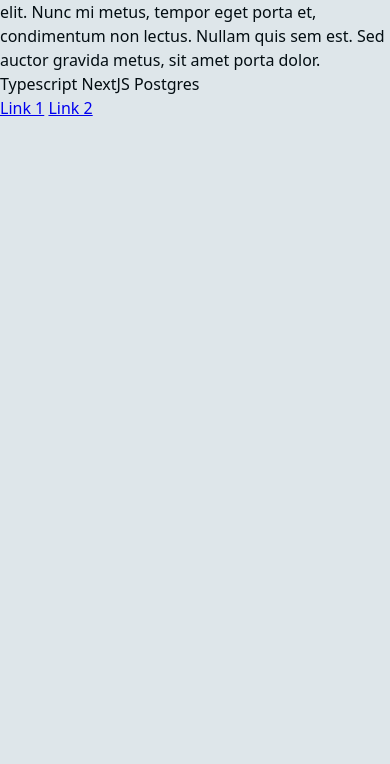
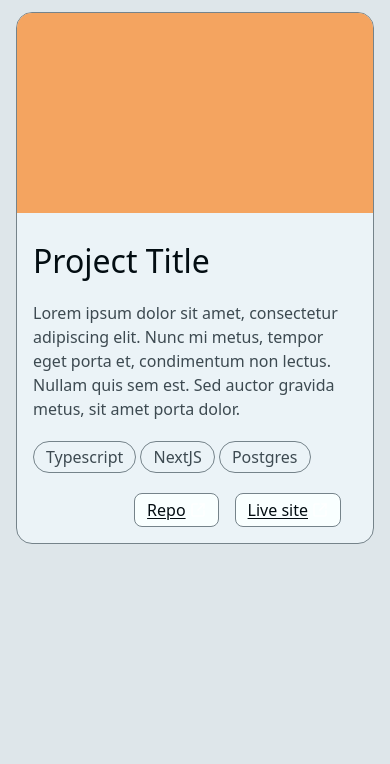
Before and after one commit to amazinglynormal/personal-site, a website built with Vite: page src/projects.html in a window 390 px wide. Shown: the part 96-860 px from the top of the page. Built offline with nearby package versions, Linux system fonts and the light colour scheme.

Commit message:
style: project card mobile styles

```diff
--- a/src/projects.html
+++ b/src/projects.html
@@ -11,6 +11,8 @@
         <h1>Projects Page</h1>
         <section>
             <article class="card">
+                <div class="card__picture"></div>
+                <div class="card__info-container">
                     <header class="card__header">Project Title</header>
                     <main>
                         <p class="card__description">
@@ -26,11 +28,40 @@
                         </div>
                     </main>
                     <footer>
-                    <nav>
-                        <a href="#" class="card__link">Link 1</a>
-                        <a href="#" class="card__link">Link 2</a>
+                        <nav class="card__links-container">
+                            <a href="#" class="card__link">
+                                Repo
+                                <svg xmlns="http://www.w3.org/2000/svg"
+                                    viewBox="0 0 24 24"
+                                    fill="none"
+                                    stroke="#ffffff"
+                                    stroke-width="2"
+                                    stroke-linecap="round"
+                                    stroke-linejoin="round"
+                                    class="card__link-svg">
+                                    <path d="M21 13v6a2 2 0 0 1-2 2H5a2 2 0 0 1-2-2V5a2 2 0 0 1 2-2h6"/>
+                                    <path d="m21 3-9 9"/>
+                                    <path d="M15 3h6v6"/>
+                                </svg>
+                            </a>
+                            <a href="#" class="card__link">
+                                Live site
+                                <svg xmlns="http://www.w3.org/2000/svg"
+                                    viewBox="0 0 24 24"
+                                    fill="none"
+                                    stroke="#ffffff"
+                                    stroke-width="2"
+                                    stroke-linecap="round"
+                                    stroke-linejoin="round"
+                                    class="card__link-svg">
+                                    <path d="M21 13v6a2 2 0 0 1-2 2H5a2 2 0 0 1-2-2V5a2 2 0 0 1 2-2h6"/>
+                                    <path d="m21 3-9 9"/>
+                                    <path d="M15 3h6v6"/>
+                                </svg>
+                            </a>
                         </nav>
                     </footer>
+                </div>
             </article>
         </section>
     </body>
--- a/src/style.css
+++ b/src/style.css
@@ -75,3 +75,79 @@ body {
     background-color: var(--bg-dark);
     color: var(--text);
 }
+
+h1 {
+    font-size: 2.5rem;
+    margin: 1rem 0;
+    padding: 0 1rem;
+}
+
+section {
+    padding: 1rem;
+}
+
+.card {
+    border: 1px solid var(--border);
+    border-radius: 1rem;
+    background-color: var(--bg);
+    overflow: hidden;
+    max-width: 48rem;
+    display: flex;
+    flex-direction: column;
+}
+
+.card__picture {
+    height: 200px;
+    width: 100%;
+    background-color: sandybrown;
+}
+
+.card__info-container {
+    padding: 1rem;
+}
+
+.card__header {
+    font-size: 2rem;
+    font-weight: 500;
+    margin: 0.5rem 0;
+}
+
+.card__description {
+    color: var(--text-muted);
+    margin: 1rem 0;
+}
+
+.card__tech-used {
+    margin: 1.5rem 0;
+}
+
+.card__tech-badge {
+    border: 1px solid var(--border);
+    padding: 0.25rem 0.75rem;
+    border-radius: 1rem;
+    color: var(--text-muted);
+}
+
+.card__links-container {
+    display: flex;
+    justify-content: end;
+}
+
+.card__link {
+    color: var(--text);
+    margin-right: 1rem;
+    display: flex;
+    align-items: center;
+    text-underline-offset: 2px;
+    border: 1px solid var(--border);
+    padding: 0.25rem 0.75rem;
+    border-radius: 0.5rem;
+    background-color: var(--bg-light);
+}
+
+.card__link-svg {
+    color: var(--text);
+    height: 16px;
+    width: 16px;
+    margin-left: 0.25rem;
+}
```
Lines whose indentation alone changed are shown as unchanged.
